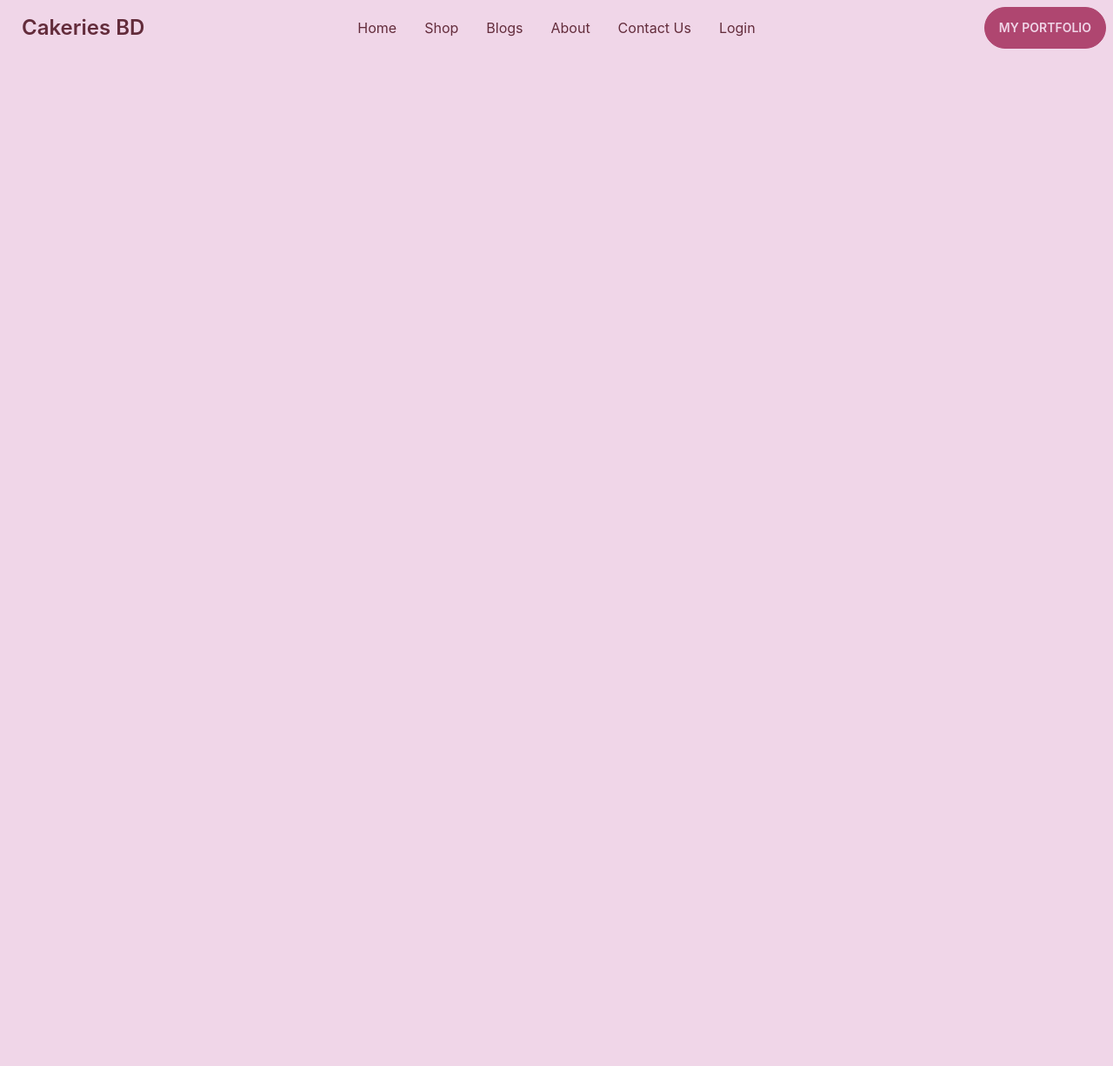
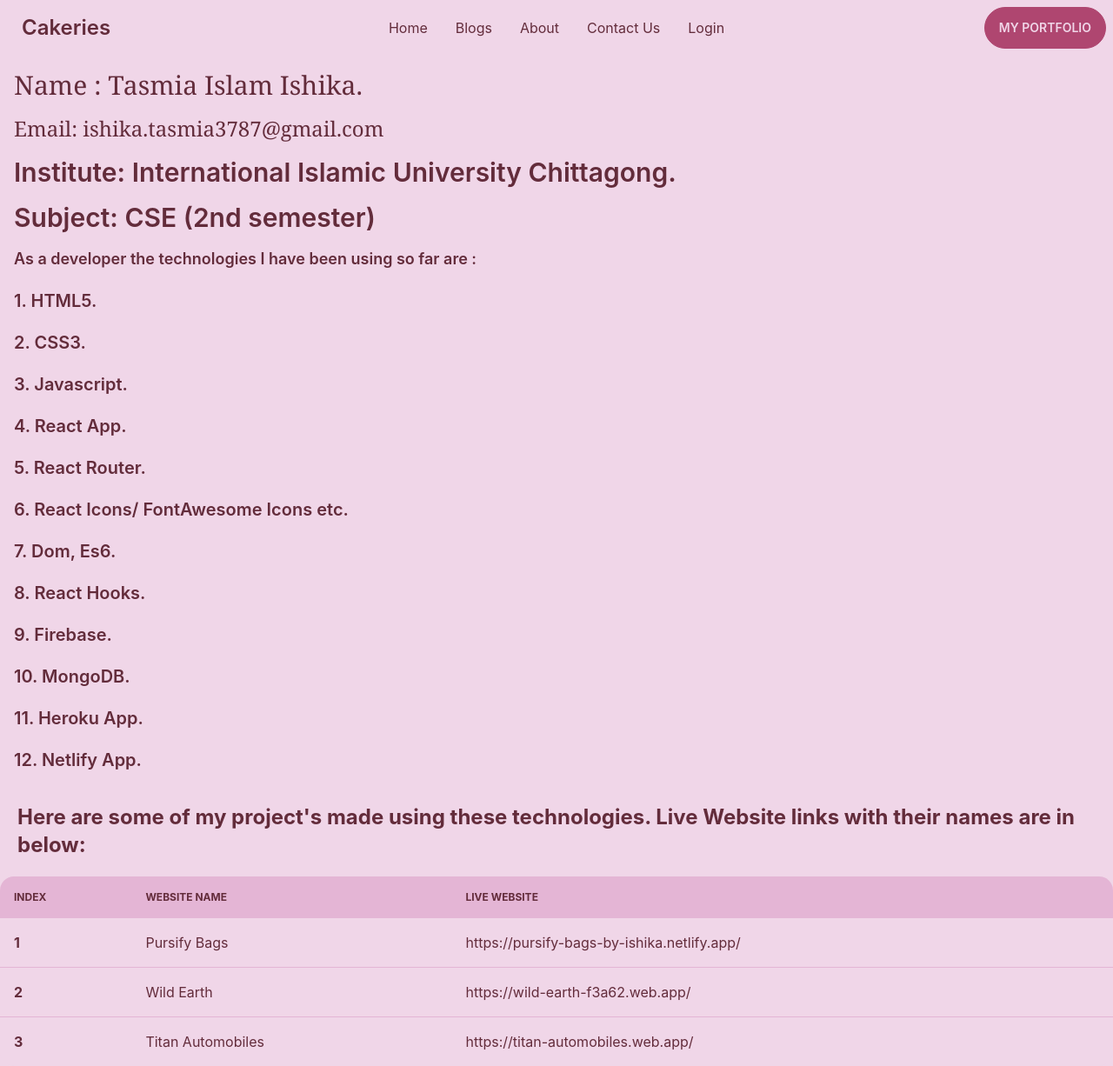
Before and after one commit to Tasmia-Ishika/Cakeries-Client-A-12, a React (Create React App) app: page /myPortfolio in a window 1280 px wide. Shown: the whole page at 87% size. Before the commit the page ends 800 px from the top, so only its background shows below. Built offline with nearby package versions, Linux system fonts and the light colour scheme; no server answers.

Commit message:
my pordolio added

```diff
--- a/package.json
+++ b/package.json
@@ -19,6 +19,7 @@
     "react-rating": "^2.0.5",
     "react-router-dom": "^6.3.0",
     "react-scripts": "5.0.1",
+    "react-toastify": "^9.0.1",
     "sweetalert2": "^11.4.16",
     "web-vitals": "^2.1.4"
   },
--- a/src/App.js
+++ b/src/App.js
@@ -6,6 +6,7 @@ import SignUp from './Pages/Authentication/SignUp';
 import Blogs from './Pages/Home/Blogs';
 import ContactUs from './Pages/Home/ContactUs';
 import HomeDisplay from './Pages/Home/HomeDisplay';
+import MyPortfolio from './Pages/Shared/MyPortfolio';
 import Navbar from './Pages/Shared/Navbar';
 import ProductDetails from './Pages/Shop/ProductDetails';
 
@@ -26,6 +27,7 @@ function App() {
         </Route>
 
         <Route path='/blogs' element={<Blogs></Blogs>}></Route>
+        <Route path='/myPortfolio' element={<MyPortfolio></MyPortfolio>}></Route>
         <Route path='/contact' element={<ContactUs></ContactUs>}></Route>
         <Route path='/login' element={<Login></Login>}></Route>
         <Route path='/signup' element={<SignUp></SignUp>}></Route>
--- a/src/Pages/Shared/Footer.js
+++ b/src/Pages/Shared/Footer.js
@@ -5,11 +5,11 @@ const Footer = () => {
         <div>
             <footer class="footer footer-center p-10 bg-primary text-primary-content">
                 <div>
-                    <svg width="50" height="50" viewBox="0 0 24 24" xmlns="http://www.w3.org/2000/svg" fill-rule="evenodd" clip-rule="evenodd" class="inline-block fill-current"><path d="M22.672 15.226l-2.432.811.841 2.515c.33 1.019-.209 2.127-1.23 2.456-1.15.325-2.148-.321-2.463-1.226l-.84-2.518-5.013 1.677.84 2.517c.391 1.203-.434 2.542-1.831 2.542-.88 0-1.601-.564-1.86-1.314l-.842-2.516-2.431.809c-1.135.328-2.145-.317-2.463-1.229-.329-1.018.211-2.127 1.231-2.456l2.432-.809-1.621-4.823-2.432.808c-1.355.384-2.558-.59-2.558-1.839 0-.817.509-1.582 1.327-1.846l2.433-.809-.842-2.515c-.33-1.02.211-2.129 1.232-2.458 1.02-.329 2.13.209 2.461 1.229l.842 2.515 5.011-1.677-.839-2.517c-.403-1.238.484-2.553 1.843-2.553.819 0 1.585.509 1.85 1.326l.841 2.517 2.431-.81c1.02-.33 2.131.211 2.461 1.229.332 1.018-.21 2.126-1.23 2.456l-2.433.809 1.622 4.823 2.433-.809c1.242-.401 2.557.484 2.557 1.838 0 .819-.51 1.583-1.328 1.847m-8.992-6.428l-5.01 1.675 1.619 4.828 5.011-1.674-1.62-4.829z"></path></svg>
+                    <svg width="50" height="50" viewBox="0 0 24 24" xmlns="http://www.w3.org/2000/svg" fillRule="evenodd" clipRule="evenodd" class="inline-block fill-current"><path d="M22.672 15.226l-2.432.811.841 2.515c.33 1.019-.209 2.127-1.23 2.456-1.15.325-2.148-.321-2.463-1.226l-.84-2.518-5.013 1.677.84 2.517c.391 1.203-.434 2.542-1.831 2.542-.88 0-1.601-.564-1.86-1.314l-.842-2.516-2.431.809c-1.135.328-2.145-.317-2.463-1.229-.329-1.018.211-2.127 1.231-2.456l2.432-.809-1.621-4.823-2.432.808c-1.355.384-2.558-.59-2.558-1.839 0-.817.509-1.582 1.327-1.846l2.433-.809-.842-2.515c-.33-1.02.211-2.129 1.232-2.458 1.02-.329 2.13.209 2.461 1.229l.842 2.515 5.011-1.677-.839-2.517c-.403-1.238.484-2.553 1.843-2.553.819 0 1.585.509 1.85 1.326l.841 2.517 2.431-.81c1.02-.33 2.131.211 2.461 1.229.332 1.018-.21 2.126-1.23 2.456l-2.433.809 1.622 4.823 2.433-.809c1.242-.401 2.557.484 2.557 1.838 0 .819-.51 1.583-1.328 1.847m-8.992-6.428l-5.01 1.675 1.619 4.828 5.011-1.674-1.62-4.829z"></path></svg>
                     <p class="font-bold">
-                        Cakeries Bangladesh Ltd. <br />Providing reliable baking tools since 2002
+                        Cakeries Limited. <br />Providing reliable baking tools since 2002
                     </p>
-                    <p className='font-semibold'>Copyright © 2022 - All right reserved by Cakeries Bangladesh Ltd.</p>
+                    <p className='font-semibold'>Copyright © 2022 - All right reserved by Cakeries Limited.</p>
                 </div>
                 <div>
                     <div class="grid grid-flow-col gap-4">
--- /dev/null
+++ b/src/Pages/Shared/MyPortfolio.js
@@ -0,0 +1,70 @@
+import React from 'react';
+import { BsFillArrowRightCircleFill } from 'react-icons/bs'
+
+const MyPortfolio = () => {
+    return (
+        <div>
+            <div>
+                <div>
+                    <h1 className='text-3xl m-4 font-serif'>Name : Tasmia Islam Ishika.</h1>
+                    <h2 className='text-2xl m-4 font-serif'>Email: ishika.tasmia3787@gmail.com</h2>
+                    <h2 className='text-3xl m-4 font-semibold'>Institute: International Islamic University Chittagong.</h2>
+                    <p className='text-3xl m-4 font-semibold'>Subject: CSE (2nd semester)</p>
+                    <p className='text-lg m-4 font-semibold'>As a developer the technologies I have been using so far are :</p>
+                    <p className='text-xl font-semibold m-3 p-1'>1. HTML5.</p>
+                    <p className='text-xl font-semibold m-3 p-1'>2. CSS3.</p>
+                    <p className='text-xl font-semibold m-3 p-1'>3. Javascript.</p>
+                    <p className='text-xl font-semibold m-3 p-1'>4. React App.</p>
+                    <p className='text-xl font-semibold m-3 p-1'>5. React Router.</p>
+                    <p className='text-xl font-semibold m-3 p-1'>6. React Icons/ FontAwesome Icons etc.</p>
+                    <p className='text-xl font-semibold m-3 p-1'>7. Dom, Es6.</p>
+                    <p className='text-xl font-semibold m-3 p-1'>8. React Hooks.</p>
+                    <p className='text-xl font-semibold m-3 p-1'>9. Firebase.</p>
+                    <p className='text-xl font-semibold m-3 p-1'>10. MongoDB.</p>
+                    <p className='text-xl font-semibold m-3 p-1'>11. Heroku App.</p>
+                    <p className='text-xl font-semibold m-3 p-1'>12. Netlify App.</p>
+                </div>
+            </div>
+            <div>
+                <h1 className='text-2xl font-bold p-5'>Here are some of my project's made using these technologies. Live Website links with their names are in below:</h1>
+                <div class="overflow-x-auto">
+                    <table class="table w-full">
+
+                        <thead>
+                            <tr>
+                                <th>Index</th>
+                                <th>Website Name</th>
+                                <th>Live Website</th>
+                            </tr>
+                        </thead>
+                        <tbody>
+
+                            <tr>
+                                <th>1</th>
+                                <td>Pursify Bags</td>
+                                <td>https://pursify-bags-by-ishika.netlify.app/</td>
+
+                            </tr>
+                            <tr>
+                                <th>2</th>
+                                <td>Wild Earth</td>
+                                <td>https://wild-earth-f3a62.web.app/</td>
+
+                            </tr>
+                            <tr>
+                                <th>3</th>
+                                <td>Titan Automobiles</td>
+                                <td>https://titan-automobiles.web.app/</td>
+
+                            </tr>
+
+
+                        </tbody>
+                    </table>
+                </div>
+            </div>
+        </div>
+    );
+};
+
+export default MyPortfolio;
--- a/src/Pages/Shared/Navbar.js
+++ b/src/Pages/Shared/Navbar.js
@@ -14,7 +14,6 @@ const Navbar = () => {
 
   const menuItems = <>
     <li><Link to="/">Home</Link></li>
-    <li><Link to="/shop">Shop</Link></li>
     <li><Link to="/blogs">Blogs</Link></li>
     <li><Link to="/review">About</Link></li>
     <li><Link to="/contact">Contact Us</Link></li>
@@ -36,7 +35,7 @@ const Navbar = () => {
             {menuItems}
           </ul>
         </div>
-        <a className="btn btn-ghost normal-case text-2xl font-semibold">Cakeries BD</a>
+        <a className="btn btn-ghost normal-case text-2xl font-semibold">Cakeries</a>
       </div>
       <div className="navbar-center hidden lg:flex">
         <ul className="menu menu-horizontal p-0">
@@ -45,7 +44,7 @@ const Navbar = () => {
       </div>
 
       <div class="navbar-end">
-        <a class="btn">My Portfolio</a>
+        <Link to='/myPortfolio' class="btn">My Portfolio</Link>
       </div>
     </div>
   );
--- a/src/hooks/useProductDetail.js
+++ b/src/hooks/useProductDetail.js
@@ -9,7 +9,7 @@ const useProductDetail =id => {
             .then(res => res.json())
             .then(data => setProduct(data));
     }, [id]);
-    return [product]
+    return [product, setProduct]
 }
 
 export default useProductDetail;
```
Also changed, not shown: src/Pages/Shop/ProductDetails.js (+89 -24 lines), 1 other file (tests, documents, lock files or other folders).
